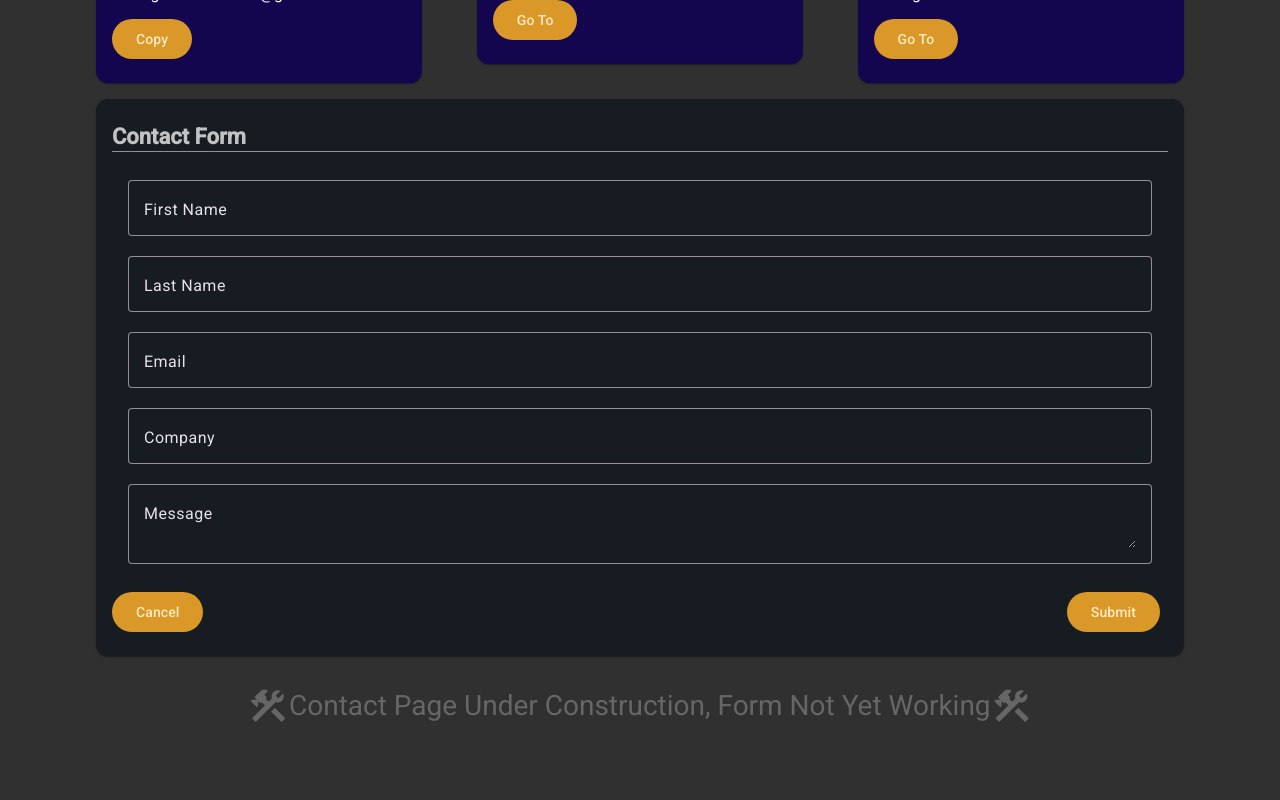
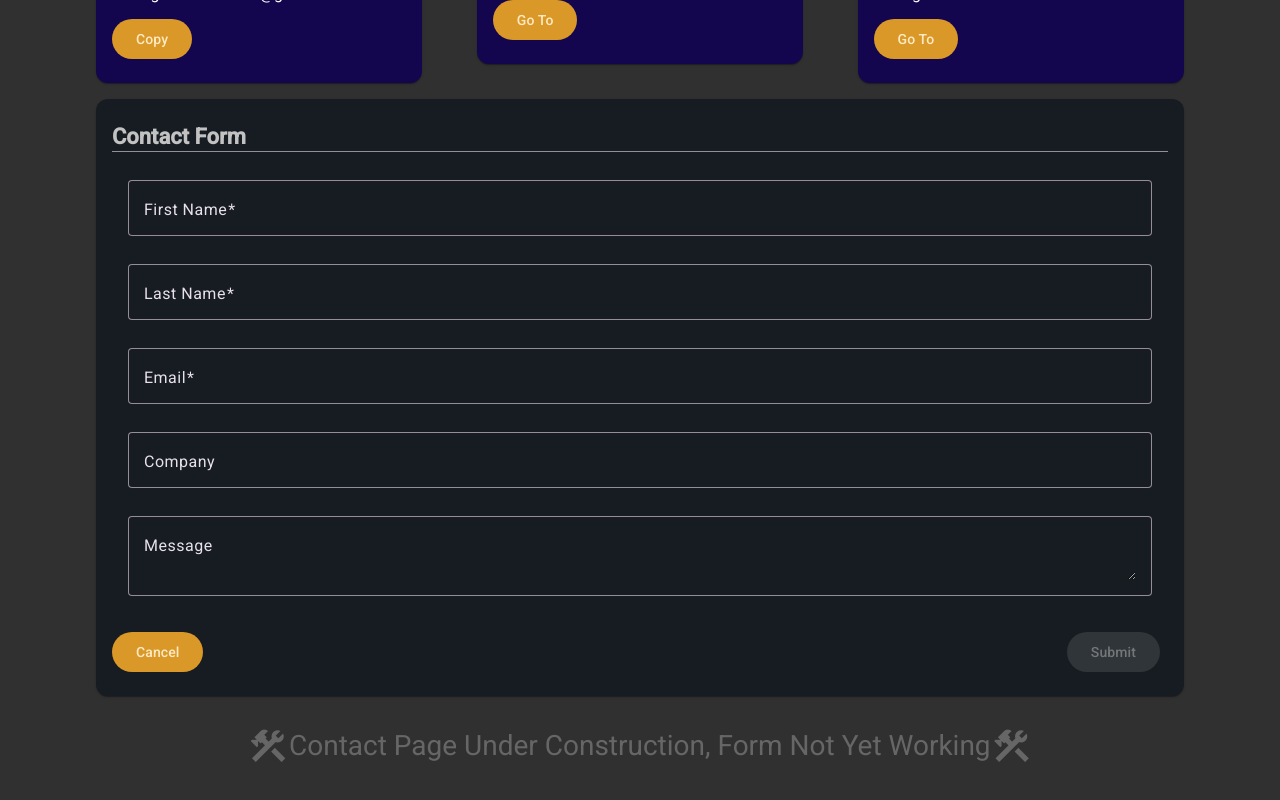
Before and after one commit to Gavin-10/resume-new, an Angular app in the folder resume-front-end/: page /contact in a window 1280 px wide. Shown: the part 782-1582 px from the top of the page. Before the commit the page ends 1561 px from the top, so only its background shows below. Built offline with nearby package versions, Linux system fonts and the light colour scheme.

Commit message:
Contact form handler backend started

```diff
--- a/resume-front-end/src/app/components/contact-form/contact-form.component.html
+++ b/resume-front-end/src/app/components/contact-form/contact-form.component.html
@@ -3,35 +3,50 @@
     <mat-card-title class="margin-top"><strong>Contact Form</strong></mat-card-title>
     <mat-divider />
     <mat-card-content class="form-margin-top">
+        <form [formGroup]="contactForm" id="message-form">
             <mat-form-field appearance="outline">
                 <mat-label>First Name</mat-label>
-            <input matInput/>
+                <input required formControlName="firstName" type="text" matInput/>
+                @if (contactForm.controls.firstName.hasError('required')) {
+                    <mat-error>First name is required</mat-error>
+                }
             </mat-form-field>
 
             <mat-form-field appearance="outline">
                 <mat-label>Last Name</mat-label>
-            <input matInput/>
+                <input required formControlName="lastName" type="text" matInput/>
+                @if (contactForm.controls.firstName.hasError('required')) {
+                    <mat-error>Last name is required</mat-error>
+                }
             </mat-form-field>
 
             <mat-form-field appearance="outline">
                 <mat-label>Email</mat-label>
-            <input matInput/>
+                <input required formControlName="email" type="email" matInput/>
+                @if (contactForm.controls.email.hasError('required')) {
+                    <mat-error>Email is required</mat-error>
+                }
+
+                @if (contactForm.controls.email.hasError('email')) {
+                    <mat-error>Enter a valid email</mat-error>
+                }
             </mat-form-field>
 
             <mat-form-field appearance="outline">
                 <mat-label>Company</mat-label>
-            <input matInput/>
+                <input formControlName="company" type="text" matInput/>
             </mat-form-field>
 
             <mat-form-field appearance="outline">
                 <mat-label>Message</mat-label>
-            <textarea matInput></textarea>
+                <textarea formControlName="message" matInput></textarea>
             </mat-form-field>
+        </form>
     </mat-card-content>
 
     <mat-card-actions>
-        <button mat-flat-button>Cancel</button>
+        <button mat-flat-button (click)="this.contactForm.reset()">Cancel</button>
         <span class="spacer"></span>
-        <button mat-flat-button>Submit</button>
+        <button mat-flat-button [disabled]="!contactForm.valid" (click)="onSubmit()">Submit</button>
     </mat-card-actions>
 </mat-card>
--- a/resume-front-end/src/app/components/contact-form/contact-form.component.scss
+++ b/resume-front-end/src/app/components/contact-form/contact-form.component.scss
@@ -8,6 +8,7 @@ mat-card {
 
 mat-form-field {
     width: 100%;
+    @extend .margin-bottom;
 }
 
 .form-margin-top {
--- a/resume-front-end/src/app/components/contact-form/contact-form.component.ts
+++ b/resume-front-end/src/app/components/contact-form/contact-form.component.ts
@@ -1,4 +1,5 @@
-import { Component } from '@angular/core';
+import { Component, inject } from '@angular/core';
+import { FormControl, FormGroup, ReactiveFormsModule, Validators } from '@angular/forms';
 
 import { MatCardModule } from '@angular/material/card';
 import { MatDivider } from '@angular/material/divider';
@@ -6,12 +7,43 @@ import { MatFormFieldModule } from '@angular/material/form-field';
 import { MatInputModule } from '@angular/material/input';
 import { MatButtonModule } from '@angular/material/button';
 
+import { ContactMessageInterface } from '../../interfaces/contact-message-interface';
+
+import { FormHandlerService } from '../../services/form-handler.service';
+
 @Component({
   selector: 'app-contact-form',
-  imports: [MatCardModule, MatDivider, MatFormFieldModule, MatInputModule, MatButtonModule],
+  imports: [MatCardModule, MatDivider, MatFormFieldModule, MatInputModule, MatButtonModule, ReactiveFormsModule],
   templateUrl: './contact-form.component.html',
   styleUrl: './contact-form.component.scss'
 })
 export class ContactFormComponent {
+  handler = inject(FormHandlerService);
 
+  contactForm = new FormGroup({
+    firstName: new FormControl("", Validators.required),
+    lastName: new FormControl("", Validators.required),
+    email: new FormControl("", [Validators.required, Validators.email]),
+    company: new FormControl(""),
+    message: new FormControl(""),
+  });
+
+  onSubmit() {
+    if (this.contactForm.status == "VALID") {
+      let name = this.contactForm.controls.firstName.value! + this.contactForm.controls.lastName.value!
+      let email = this.contactForm.controls.email.value!
+      let company = this.contactForm.controls.company.value!
+      let message = this.contactForm.controls.message.value!
+
+      let fullMessage: ContactMessageInterface = {
+        name,
+        email,
+        company,
+        message
+      }
+
+      this.handler.submit(fullMessage);
+      this.contactForm.reset();
+    }
+  }
 }
--- /dev/null
+++ b/resume-front-end/src/app/interfaces/contact-message-interface.ts
@@ -0,0 +1,7 @@
+
+export interface ContactMessageInterface {
+    name: string,
+    email: string,
+    company: string,
+    message: string,
+}
--- a/resume-front-end/src/app/services/form-handler.service.ts
+++ b/resume-front-end/src/app/services/form-handler.service.ts
@@ -1,4 +1,6 @@
 import { Injectable } from '@angular/core';
+
+import { ContactMessageInterface } from '../interfaces/contact-message-interface';
 
 @Injectable({
   providedIn: 'root'
@@ -6,4 +8,8 @@ import { Injectable } from '@angular/core';
 export class FormHandlerService {
 
   constructor() { }
+
+  submit(toSubmit: ContactMessageInterface) {
+    console.log(toSubmit);
+  }
 }
```
Lines whose indentation alone changed are shown as unchanged.
